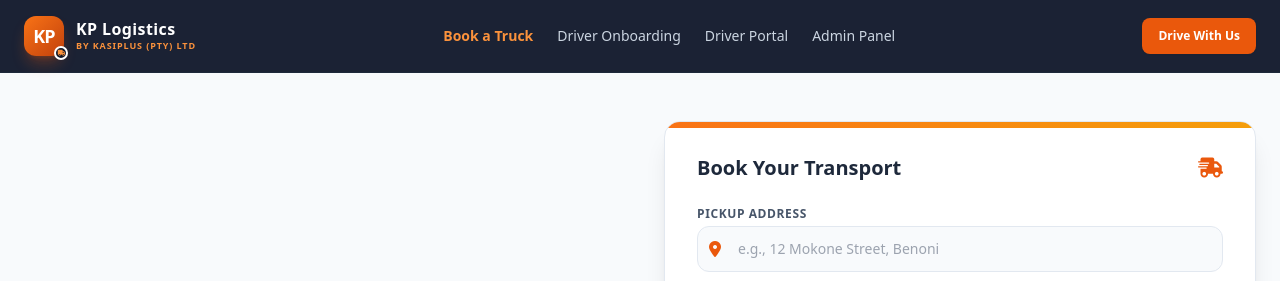
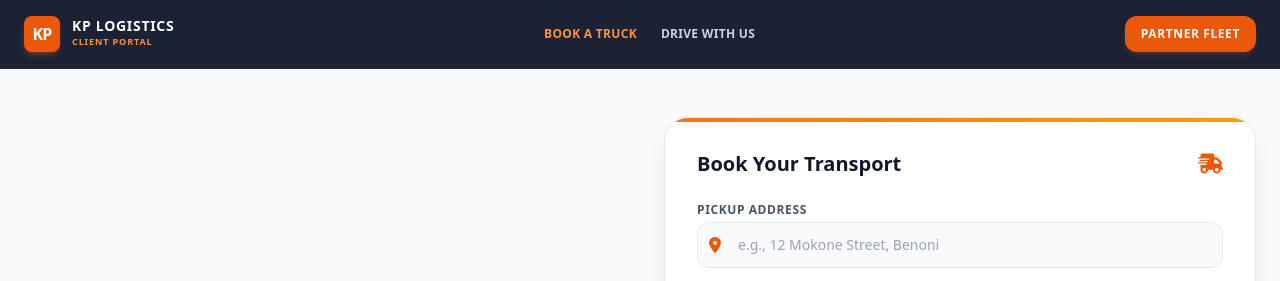
Before and after one commit to kasipulse/KP-Logistics, a plain HTML site: page index.html in a window 1280 px wide. Shown: the top 281 px of the page. Drawn offline with nearby package versions, Linux system fonts and the light colour scheme; some packages are replaced by stand-ins of ours.

Commit message:
Update index.html

```diff
--- a/index.html
+++ b/index.html
@@ -4,6 +4,12 @@
     <meta charset="UTF-8">
     <meta name="viewport" content="width=device-width, initial-scale=1.0">
     <title>KP Logistics | Fast & Reliable Truck & Van Bookings</title>
+
+    <!-- Custom App Favicon & Icons (Removes Chrome default globe icon) -->
+    <link rel="icon" type="image/png" href="logo.png">
+    <link rel="apple-touch-icon" href="logo.png">
+    <meta name="theme-color" content="#f97316">
+
     <script src="https://cdn.tailwindcss.com"></script>
     <link rel="stylesheet" href="https://cdnjs.cloudflare.com/ajax/libs/font-awesome/6.4.0/css/all.min.css">
     <!-- Google Places Autocomplete SDK -->
@@ -17,25 +23,20 @@
     <header class="sticky top-0 z-50 bg-slate-900/95 backdrop-blur-md border-b border-slate-800 text-white">
         <div class="max-w-7xl mx-auto px-6 py-4 flex justify-between items-center">
             <div class="flex items-center space-x-3">
-                <div class="relative w-10 h-10 bg-gradient-to-br from-orange-500 to-orange-700 rounded-xl flex items-center justify-center shadow-lg shadow-orange-600/30 text-white font-black tracking-tighter text-lg">
-                    <span>KP</span>
-                    <div class="absolute -bottom-1 -right-1 w-3.5 h-3.5 bg-slate-900 border-2 border-white rounded-full flex items-center justify-center">
-                        <i class="fa-solid fa-truck text-[6px] text-orange-400"></i>
-                    </div>
+                <div class="w-9 h-9 bg-orange-600 rounded-lg flex items-center justify-center text-white font-black tracking-tighter text-base shadow-md shadow-orange-600/30">
+                    KP
                 </div>
                 <div>
-                    <h1 class="text-base font-extrabold tracking-wide leading-tight text-white">KP Logistics</h1>
-                    <span class="text-[9px] text-orange-400 font-semibold uppercase tracking-widest block">by Kasiplus (PTY) Ltd</span>
+                    <h1 class="text-sm font-extrabold tracking-wider uppercase leading-none text-white">KP Logistics</h1>
+                    <span class="text-[9px] text-orange-400 font-semibold uppercase tracking-widest block mt-0.5">Client Portal</span>
                 </div>
             </div>
-            <nav class="hidden md:flex space-x-6 text-sm font-medium">
-                <a href="index.html" class="text-orange-400 font-semibold transition">Book a Truck</a>
-                <a href="driver.html" class="text-slate-300 hover:text-orange-400 transition">Driver Onboarding</a>
-                <a href="driver-portal.html" class="text-slate-300 hover:text-orange-400 transition">Driver Portal</a>
-                <a href="admin.html" class="text-slate-300 hover:text-orange-400 transition">Admin Panel</a>
+            <nav class="hidden md:flex space-x-6 text-xs font-semibold tracking-wide uppercase">
+                <a href="index.html" class="text-orange-400 transition">Book a Truck</a>
+                <a href="driver.html" class="text-slate-300 hover:text-orange-400 transition">Drive With Us</a>
             </nav>
-            <a href="driver.html" class="bg-orange-600 hover:bg-orange-700 text-white text-xs font-bold px-4 py-2.5 rounded-lg transition shadow-sm">
-                Drive With Us
+            <a href="driver.html" class="bg-orange-600 hover:bg-orange-700 text-white text-xs font-bold px-4 py-2.5 rounded-xl transition shadow-md shadow-orange-600/20 uppercase tracking-wider">
+                Partner Fleet
             </a>
         </div>
     </header>
@@ -73,9 +74,9 @@
 
         <!-- Right Booking Widget Card -->
         <div class="lg:col-span-6">
-            <div class="bg-white p-8 rounded-2xl shadow-xl border border-slate-200 relative overflow-hidden">
-                <div class="absolute top-0 left-0 right-0 h-1.5 bg-gradient-to-r from-orange-500 to-amber-500"></div>
-                <h3 class="text-xl font-bold text-slate-800 mb-6 flex items-center justify-between">
+            <div class="bg-white p-8 rounded-3xl shadow-xl border border-slate-200 relative overflow-hidden">
+                <div class="absolute top-0 left-0 right-0 h-1 bg-gradient-to-r from-orange-500 to-amber-500"></div>
+                <h3 class="text-xl font-bold text-slate-900 mb-6 flex items-center justify-between">
                     <span>Book Your Transport</span>
                     <i class="fa-solid fa-truck-fast text-orange-600"></i>
                 </h3>
@@ -153,7 +154,7 @@
         </div>
     </main>
 
-    <!-- Takealot & Amazon Reseller Dedicated Section with Address & Phone Inputs -->
+    <!-- Takealot & Amazon Reseller Dedicated Section -->
     <section class="max-w-7xl mx-auto px-6 py-12">
         <div class="bg-gradient-to-r from-slate-900 to-slate-800 rounded-3xl p-8 md:p-12 text-white shadow-xl flex flex-col lg:flex-row items-center justify-between gap-8 border border-slate-700">
             <div class="space-y-4 max-w-xl">
```
